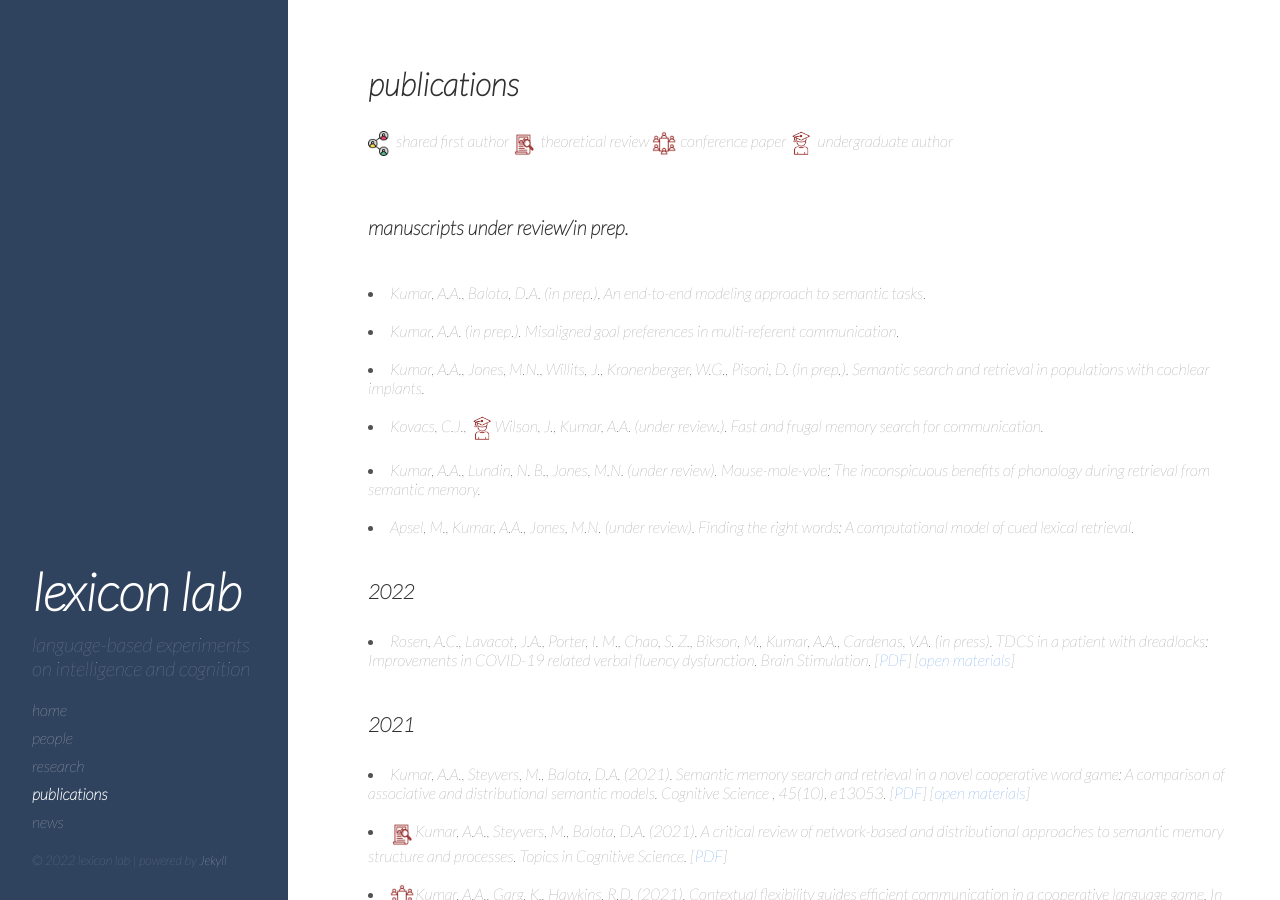
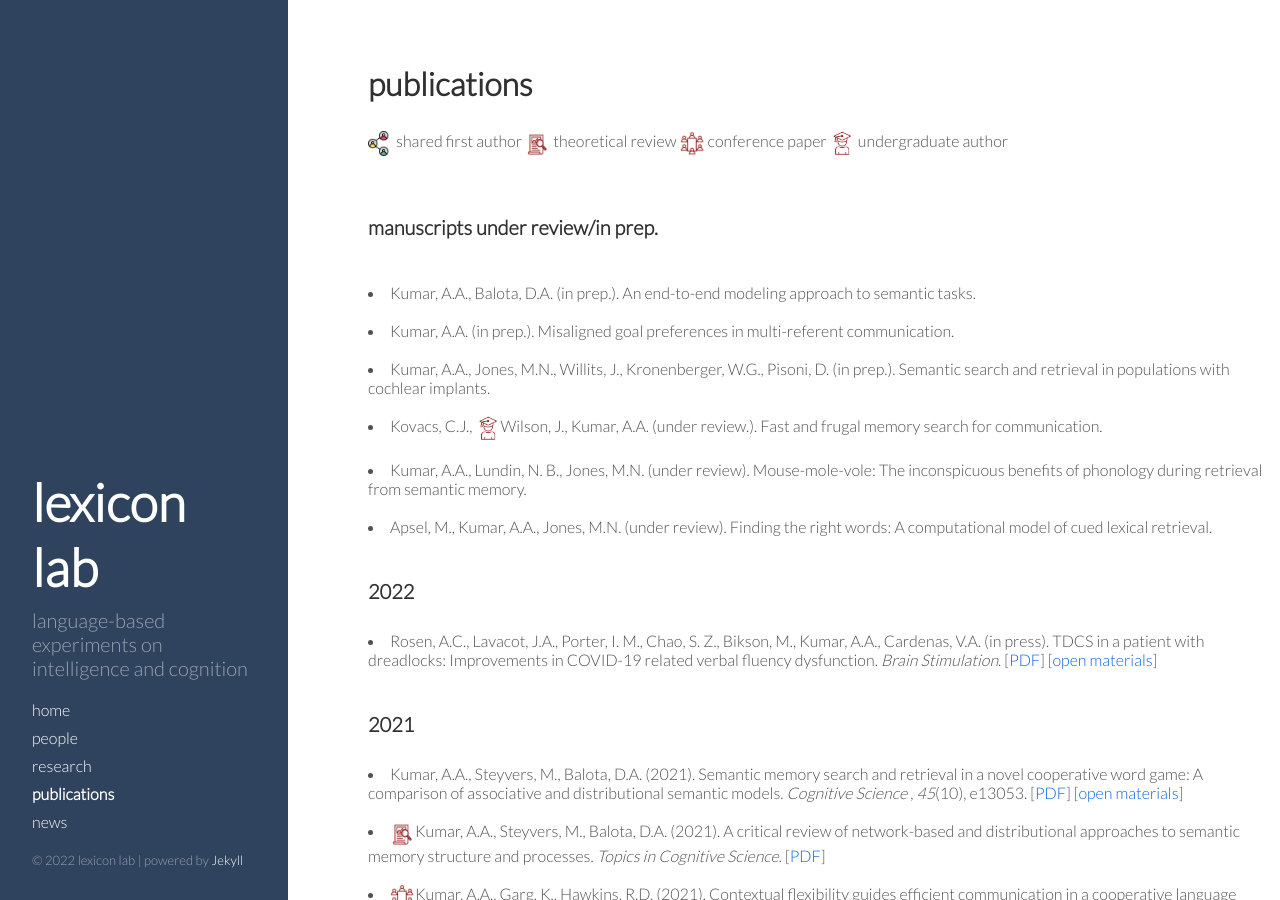
Before and after one commit to thelexiconlab/thelexiconlab.github.io, a Jekyll site: the page built from publications.html, in a window 1280 px wide and 900 px high. Built offline with Jekyll 4.4.1, drawn with Linux system fonts in a browser that asks for light colours; Markdown is read by kramdown in place of the engine named in the settings.

Commit message:
changed font

```diff
--- a/publications.html
+++ b/publications.html
@@ -6,8 +6,8 @@
 
 <head>
     <link rel="preconnect" href="https://fonts.googleapis.com">
-    <link rel="preconnect" href="https://fonts.gstatic.com" crossorigin>
-    <link href="https://fonts.googleapis.com/css2?family=Lato:ital,wght@1,100&display=swap" rel="stylesheet">
+<link rel="preconnect" href="https://fonts.gstatic.com" crossorigin>
+<link href="https://fonts.googleapis.com/css2?family=Lato:wght@300&display=swap" rel="stylesheet">
 </head>
 
 <br><p><img src ="/images/icons/sharing.png" alt="shared icon" style="width:25px;height:25px;"> shared first author  <img src ="/images/icons/review.png" alt="review icon" style="width:25px;height:25px;"> theoretical review <img src ="/images/icons/conference.png" alt="conference icon" style="width:25px;height:25px;"> conference paper <img src ="/images/icons/undergrad.png" alt="ug icon" style="width:25px;height:25px;"> undergraduate author </p><br>
```
